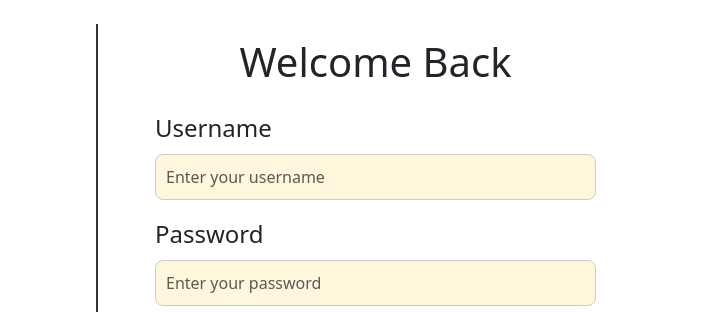
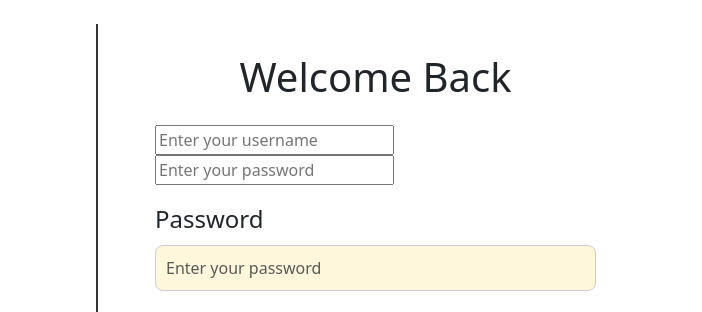
Before and after one commit to cepopf/webdev-project, a website: page public/login.html in a window 1280 px wide. Shown: the part 176-488 px from the top of the page, 578-1280 px from the left. Drawn offline with nearby package versions, Linux system fonts and the light colour scheme.

Commit message:
Fix error

```diff
--- a/public/login.html
+++ b/public/login.html
@@ -58,10 +58,9 @@
                         <legend class="visually-hidden">Login Form</legend>
 
                         <div class="mb-3">
-                            <label for="username" class="form-label fs-4">Username</label>
-                            <input id="username" type="text" name="username"
-                                class="form-control input-custom"
-                                placeholder="Enter your username">
+                            <input id="username" name="username" required placeholder="Enter your username">
+                            <input id="password" name="password" required placeholder="Enter your password">
+
                         </div>
                         <div class="mb-4">
                             <label for="password" class="form-label fs-4">Password</label>
@@ -72,8 +71,7 @@
                     </fieldset>
                     <nav class="d-flex flex-column gap-2 align-items-center">
                         <button class="btn btn-custom" type="submit">Login</button>
-                        <button class="btn btn-custom" type="button"
-                            onclick="window.location.href='/'">Back</button>
+                        <button class="btn btn-custom" type="button"onclick="window.location.href='/'">Back</button>
                     </nav>
                 </form>
             </section>
```
Also changed, not shown: script.js (+6 -5 lines), 2 other files.
